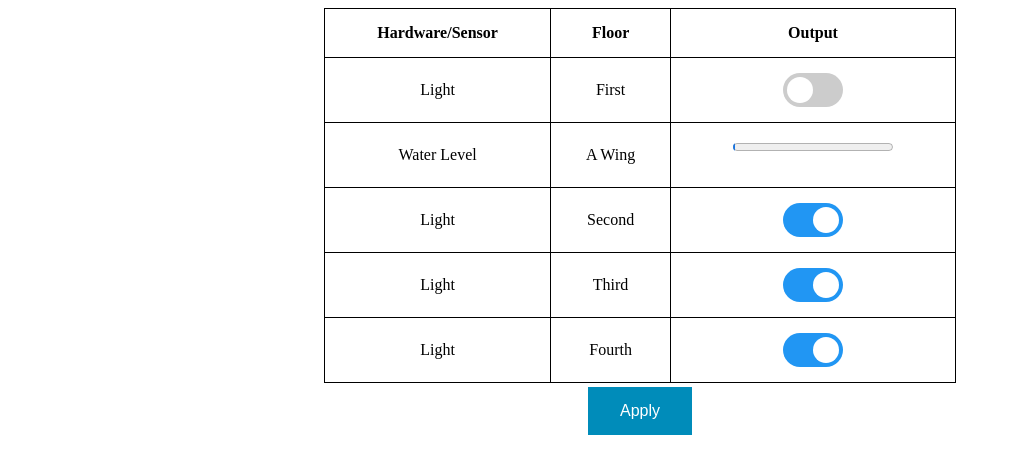
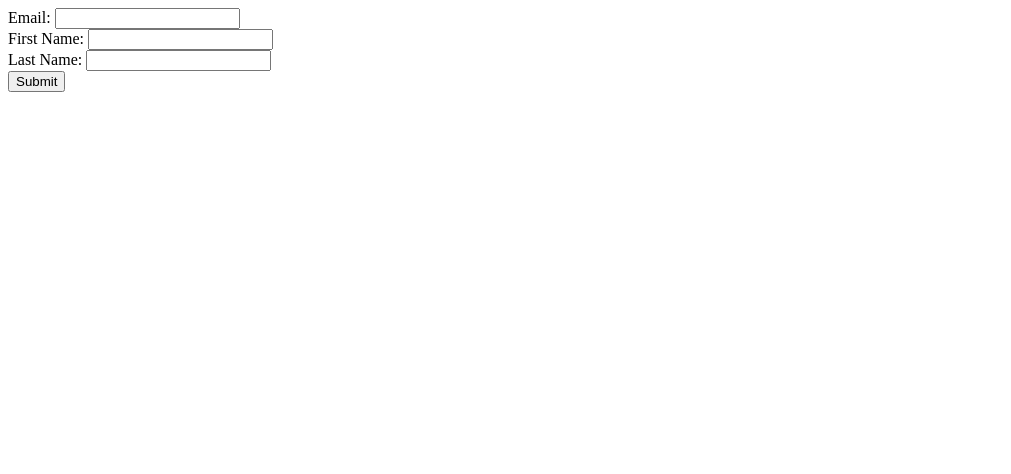
Before and after one commit to Atharvaghodegaonkar/Atharvaghodegaonkar.github.io, a plain HTML site: page index.html in a window 1280 px wide. Shown: the whole page, without its empty margins (0-1011 px from the left). Drawn offline with Linux system fonts and the light colour scheme.

Commit message:
Update index.html

```diff
--- a/index.html
+++ b/index.html
@@ -1,197 +1,15 @@
-<!DOCTYPE HTML>
-<HEAD>
-	<title>Sensor</title>
-	<style>
-table {
-  width:50%;
-}
-table, th, td {
-  border: 1px solid black;
-  border-collapse: collapse;
-}
-th, td {
-  padding: 15px;
-  text-align: center;
-}
-
-.switch {
-  position: relative;
-  display: inline-block;
-  width: 60px;
-  height: 34px;
-}
-
-.switch input {
-  opacity: 0;
-  width: 0;
-  height: 0;
-}
-
-.slider {
-  position: absolute;
-  cursor: pointer;
-  top: 0;
-  left: 0;
-  right: 0;
-  bottom: 0;
-  background-color: #ccc;
-  -webkit-transition: .4s;
-  transition: .4s;
-}
-
-.slider:before {
-  position: absolute;
-  content: "";
-  height: 26px;
-  width: 26px;
-  left: 4px;
-  bottom: 4px;
-  background-color: white;
-  -webkit-transition: .4s;
-  transition: .4s;
-}
-
-input:checked + .slider {
-  background-color: #2196F3;
-}
-
-input:focus + .slider {
-  box-shadow: 0 0 1px #2196F3;
-}
-
-input:checked + .slider:before {
-  -webkit-transform: translateX(26px);
-  -ms-transform: translateX(26px);
-  transform: translateX(26px);
-}
-
-/* Rounded sliders */
-.slider.round {
-  border-radius: 34px;
-}
-
-.slider.round:before {
-  border-radius: 50%;
-}
-.button {
-  background-color: #008CBA; /* Green */
-  border: none;
-  color: white;
-  padding: 15px 32px;
-  text-align: center;
-  text-decoration: none;
-  display: inline-block;
-  font-size: 16px;
-  margin: 4px 2px;
-  cursor: pointer;
-}
-
-</style>
-
-</HEAD>
-<body>
-	<center>
-		<table id="t01">
-			<tr>
-				<td><b>Hardware/Sensor</b></td>
-				<td><b>Floor</b></td>
-				<td><b>Output</b></td>
-			</tr>
-			<tr>
-				<td>Light</td>
-				<td>First</td>
-				<td>
-				  <label class="switch">
-					  <input type="checkbox" id="myCheck">
-					  <span class="slider round"></span>
-					</label>
-				 </td>
-			</tr>
-			<tr>
-				<td>Water Level</td>
-				<td>A Wing</td>
-				<td><progress id="myProgress" value="10" max="1024"></progress></p></td>
-			</tr>
-			<tr>
-				<td>Light</td>
-				<td>Second</td>
-				<td> <label class="switch">
-					  <input type="checkbox" checked>
-					  <span class="slider round"></span>
-					</label>
-				</td>
-			</tr>
-				<td>Light</td>
-				<td>Third</td>
-				<td><label class="switch">
-					  <input type="checkbox" checked>
-					  <span class="slider round"></span>
-					</label>
-				</td>
-			</tr>
-				<td>Light</td>
-				<td>Fourth</td>
-				<td><label class="switch">
-					  <input type="checkbox" checked>
-					  <span class="slider round"></span>
-					</label>
-				</td>
-			</tr>
-		</table>
-		<button class="button" id="sub" type="button">Apply</button>
- 	</center>
-<!--------Javascript----------------------------------------------------------------------------------------------------->
-
-	<!--Firebase Libraries-->
-<script src="https://www.gstatic.com/firebasejs/8.4.2/firebase-app.js"></script>
-<script src="https://www.gstatic.com/firebasejs/8.4.2/firebase-auth.js"></script>
-<script src="https://www.gstatic.com/firebasejs/8.4.2/firebase-database.js"></script>
-
-
-        <script>
-
-			  var firebaseConfig = {
-			    apiKey: "AIzaSyCfE7xuezX0A5qFy3lgUr2tV6xwapSL7bs",
-			    authDomain: "home-f3bd8.firebaseapp.com",
-			    databaseURL: "https://home-f3bd8-default-rtdb.firebaseio.com",
-			    projectId: "home-f3bd8",
-			    storageBucket: "home-f3bd8.appspot.com",
-			    messagingSenderId: "79452231344",
-			    appId: "1:79452231344:web:305ad962571e0f44eecd75"
-			  };
-			  // Initialize Firebase
-			  firebase.initializeApp(firebaseConfig);
-
-        /*
-		  document.getElementById('sub').onclick = function(){
-		  	ready();
-		  	firebase.database().ref('Sensor/').set({
-		  		Light: light_first,
-		  	});
-		  }
-        */
-
-		  document.getElementById('sub').onclick = function(){
-		  	var checkBox = document.getElementById("myCheck");
-		  	if (checkBox.checked == true){
-		  		firebase.database().ref('Sensor/').update({
-		  			Light: "On",
-		  		})}
-		  	else{
-		  		firebase.database().ref('Sensor/').update({
-		  			Light: "Off",
-		  		})
-		  		}
-		  	firebase.database().ref('Sensor/Water').on('value', function(snapshot){
-		  		var x = document.getElementById("myProgress");
-		  		x.value = snapshot.val().A;
-		  	});
-            }
-
-
-</script>
-
-
-
-
-</body>
+<html>
+    <body>
+        <form action="http://cl.exct.net/DEManager.aspx" name="subscribeForm" method="post">
+            <input type="hidden" name="_clientID" value="12345" />
+            <input type="hidden" name="_deExternalKey" value="WebCollectSubs" />
+            <input type="hidden" name="_action" value="add" />
+            <input type="hidden" name="_returnXML" value="0" />
+            <input type="hidden" name="_successURL" value="https://example.com/Success" />
+            <input type="hidden" name="_errorURL" value="https://example.com/Failed" />
+            Email: <input type="text" name="Email"><br />
+            First Name: <input type="text" name="FirstName"><br />
+            Last Name: <input type="text" name="LastName"><br />
+            <input type="submit" value="Submit">
+        </form>
+    </body>
```
